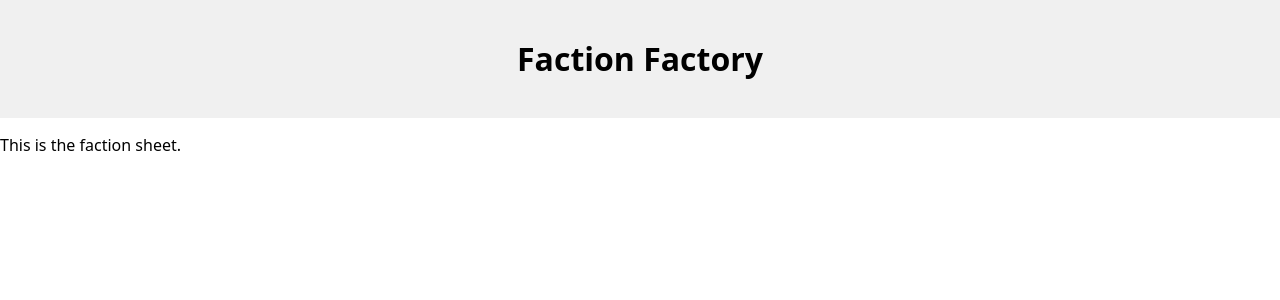
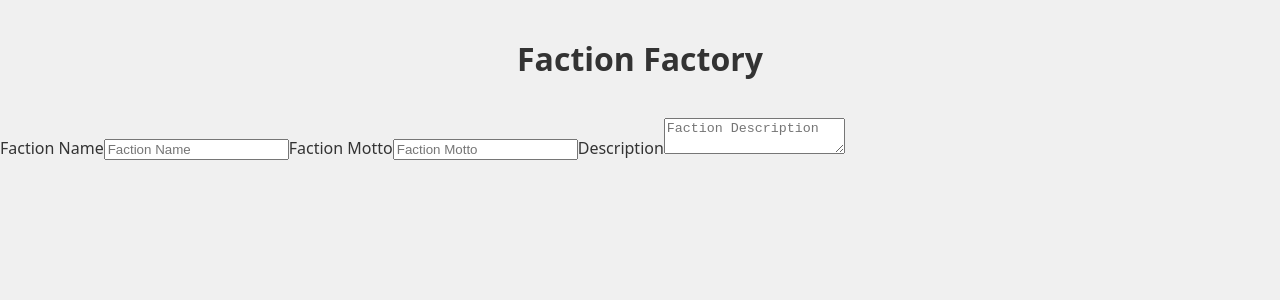
Before and after one commit to johnsjodin/ff-react, a React (Vite) app: page / in a window 1280 px wide. Both pictures are taken after a click on the button "Create New Faction". Shown: the top 300 px of the page. Built offline with nearby package versions, Linux system fonts and the light colour scheme.

Commit message:
Utökade FactionSheet med inputfält

```diff
--- a/src/components/FactionSheet.jsx
+++ b/src/components/FactionSheet.jsx
@@ -1,7 +1,38 @@
+import { useState } from "react";
+
 function FactionSheet() {
+const [name, setName] = useState('');
+const [motto, setMotto] = useState('');
+const [description, setDescription] = useState('');
+
   return (
-    <div className="faction-sheet">
-        <p>This is the faction sheet.</p>
+    <div className="sheet">
+        <label>
+          Faction Name
+          <input
+            type="text"
+            value={name}
+            onChange={(e) => setName(e.target.value)}
+            placeholder="Faction Name"
+          />
+        </label>
+        <label>
+          Faction Motto
+          <input
+            type="text"
+            value={motto}
+            onChange={(e) => setMotto(e.target.value)}
+            placeholder="Faction Motto"
+          />
+        </label>
+        <label>
+          Description
+          <textarea
+            value={description}
+            onChange={(e) => setDescription(e.target.value)}
+            placeholder="Faction Description"
+          ></textarea>
+        </label>
     </div>
   );
 }
--- a/src/components/LandingChoice.jsx
+++ b/src/components/LandingChoice.jsx
@@ -1,6 +1,6 @@
 function LandingChoice({onCreate, onLoad}) {
   return (
-    <div className="landing-choice">
+    <div className="landing">
       <button onClick={onCreate}>Create New Faction</button>
       <button onClick={onLoad}>Load Saved Faction</button>
     </div>
--- a/src/components/SavedFactionsList.jsx
+++ b/src/components/SavedFactionsList.jsx
@@ -1,6 +1,6 @@
 function SavedFactionsList() {
   return (
-    <div className="saved-factions-list">
+    <div className="load">
         <p>This is the saved factions list.</p>
     </div>
   );
--- a/src/index.css
+++ b/src/index.css
@@ -5,10 +5,11 @@
 
 body {
   margin: 0;
+  background-color: #f0f0f0;
+  color: #333;
 }
 
 .header {
-  background-color: #f0f0f0;
   padding: 1rem;
   text-align: center;
 }
```
Also changed, not shown: 1 other file (tests, documents, lock files or other folders).
